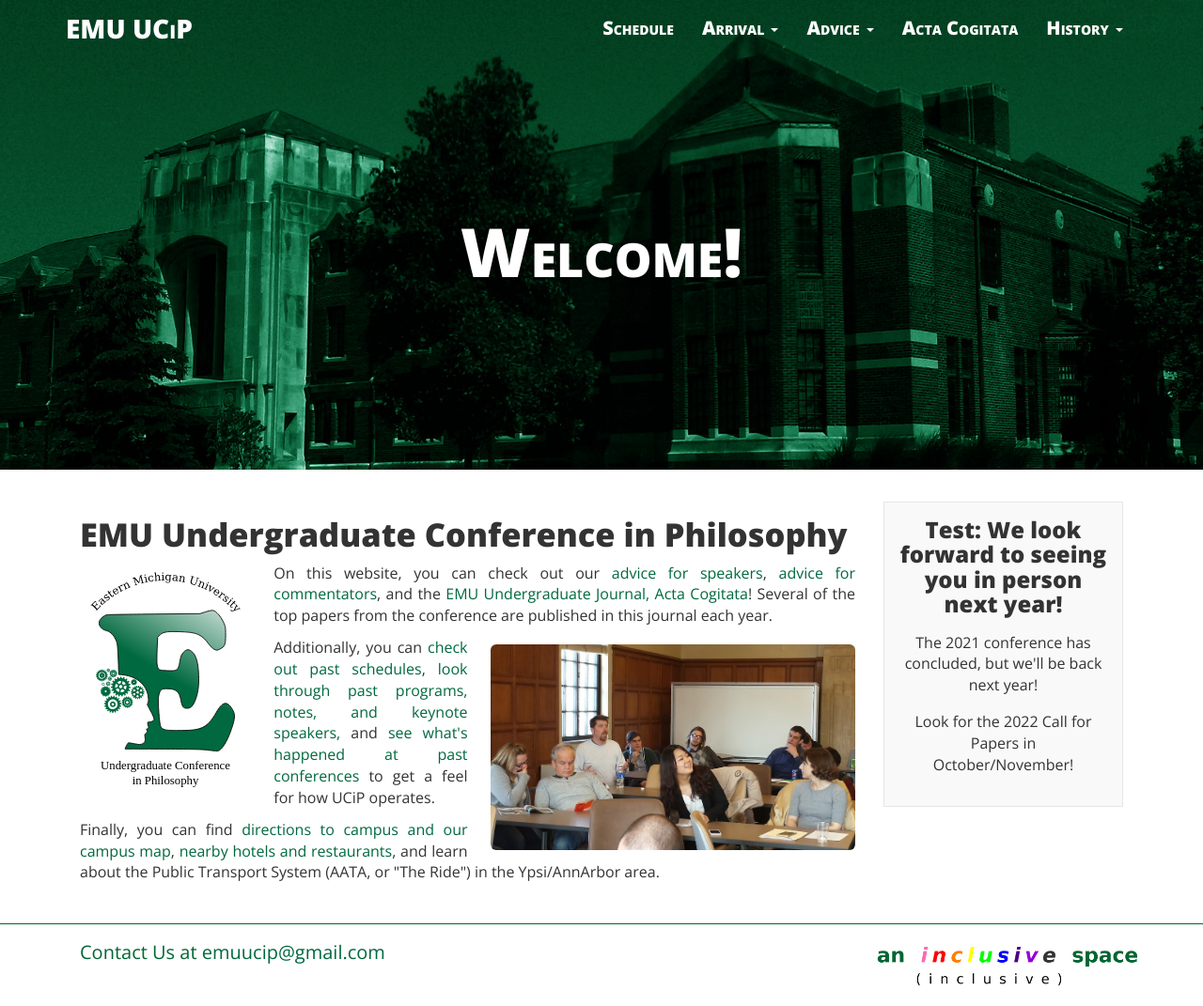
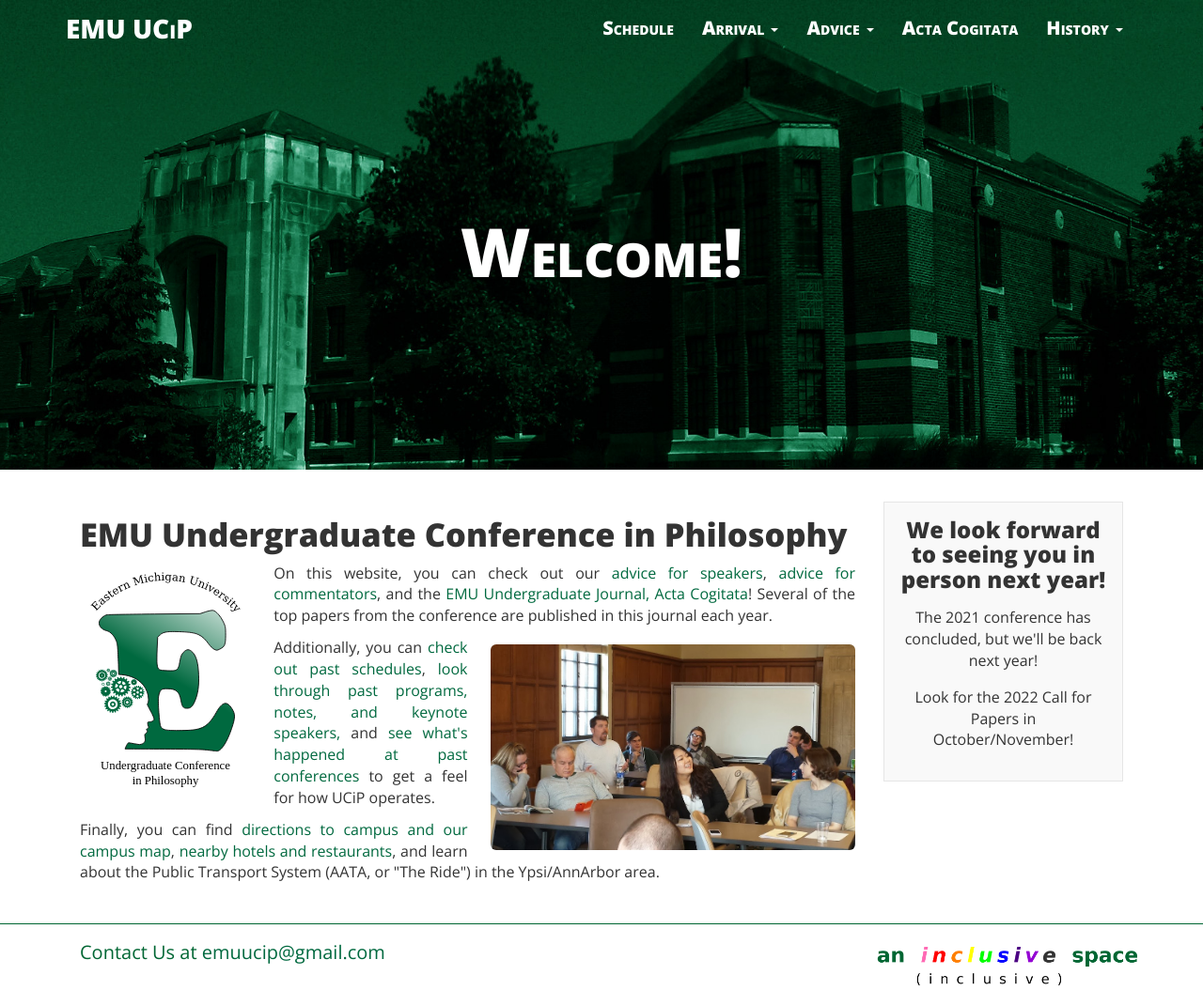
Before and after one commit to ucip/ucip.github.io, a Jekyll site: the page built from index.html, in a window 1280 px wide. Shown: the whole page at 94% size. Built offline with Jekyll 4.4.1, drawn with Linux system fonts in a browser that asks for light colours; nearby versions of some CDN libraries.

Commit message:
Update box.html

```diff
--- a/_includes/box.html
+++ b/_includes/box.html
@@ -48,7 +48,7 @@
 <!-- CONFERENCE CLOSED MESSAGE-->
 <div class="col-sm-3 col-xs-12 hidden-print">
   <div class="post-list-box announcement">
-    <h3 class="text-center post-list-header">Test: We look forward to seeing you in person next year!</h3>
+    <h3 class="text-center post-list-header">We look forward to seeing you in person next year!</h3>
     <p class="text-center announcement-text">The 2021 conference has concluded, but we'll be back next year!</p>
     <p class="text-center announcement-text">Look for the 2022 Call for Papers in October/November!</p>
   </div>
```
